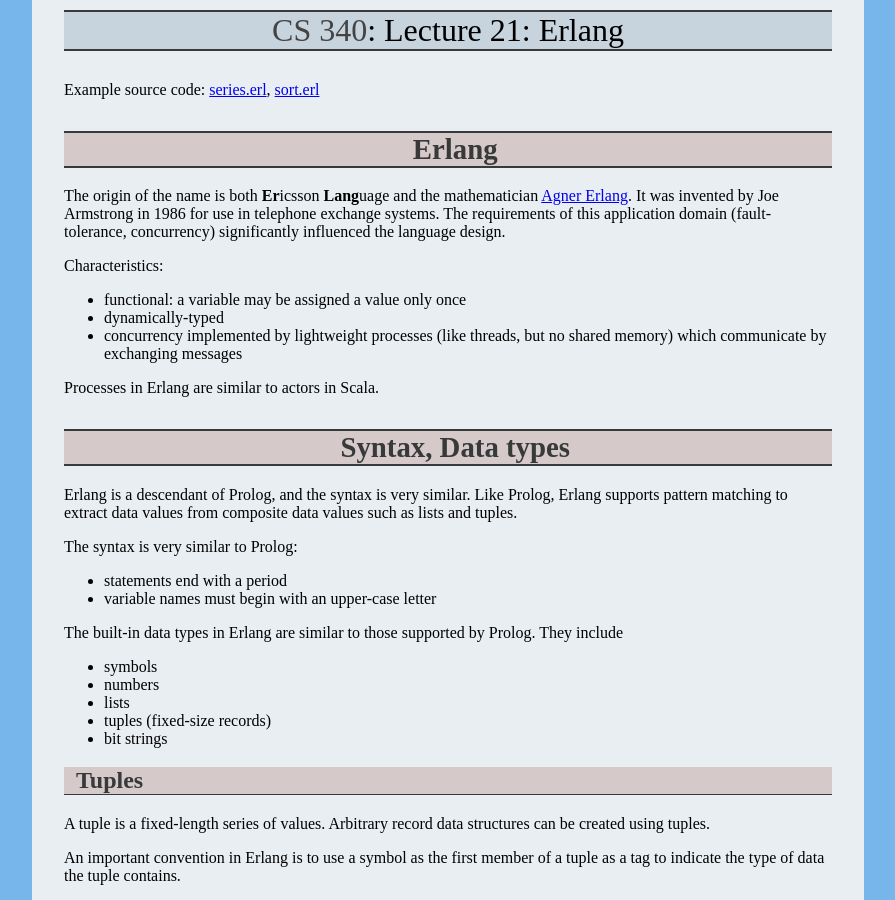
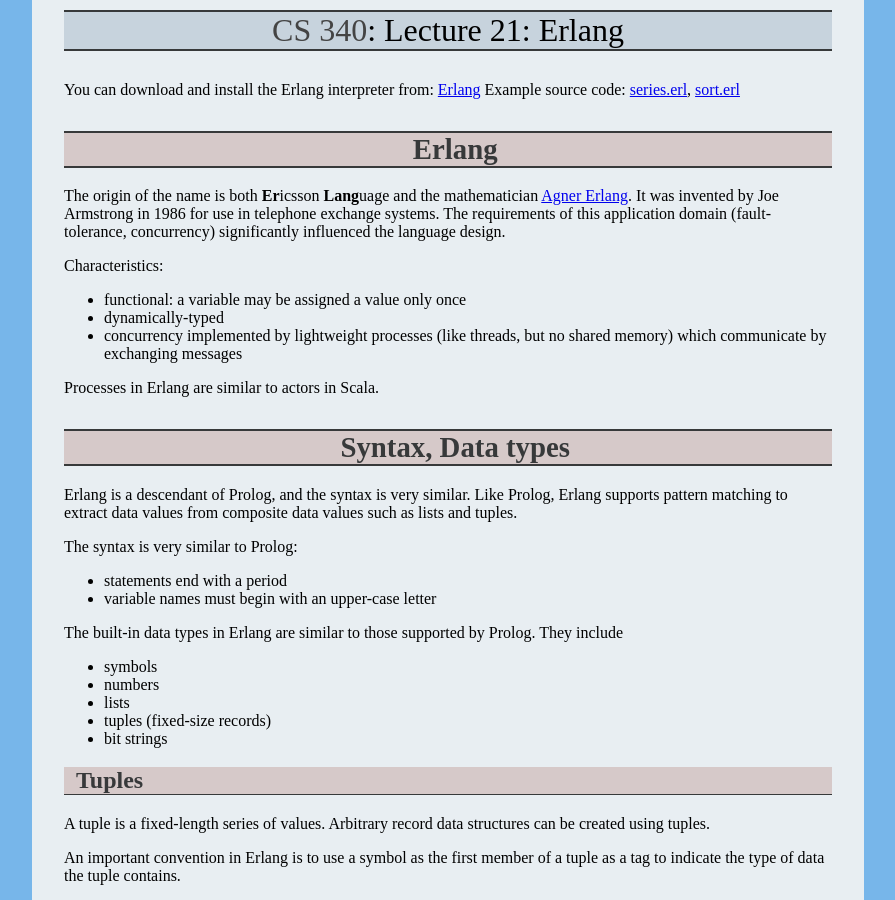
Before and after one commit to ycpcs/cs340-fall2026, a Jekyll site: the page built from lectures/lecture21.md, in a window 1280 px wide and 900 px high. Shown: the whole window, without its empty margins (192-1087 px from the left). Built offline with Jekyll 4.4.1, drawn with Linux system fonts in a browser that asks for light colours.

Commit message:
Update lecture21.md

```diff
--- a/lectures/lecture21.md
+++ b/lectures/lecture21.md
@@ -3,6 +3,7 @@ layout: default
 title: "Lecture 21: Erlang"
 ---
 
+You can download and install the Erlang interpreter from: [Erlang](https://www.erlang.org/downloads)
 Example source code: [series.erl](series.erl), [sort.erl](../labs/sort.erl)
 
 Erlang
```
